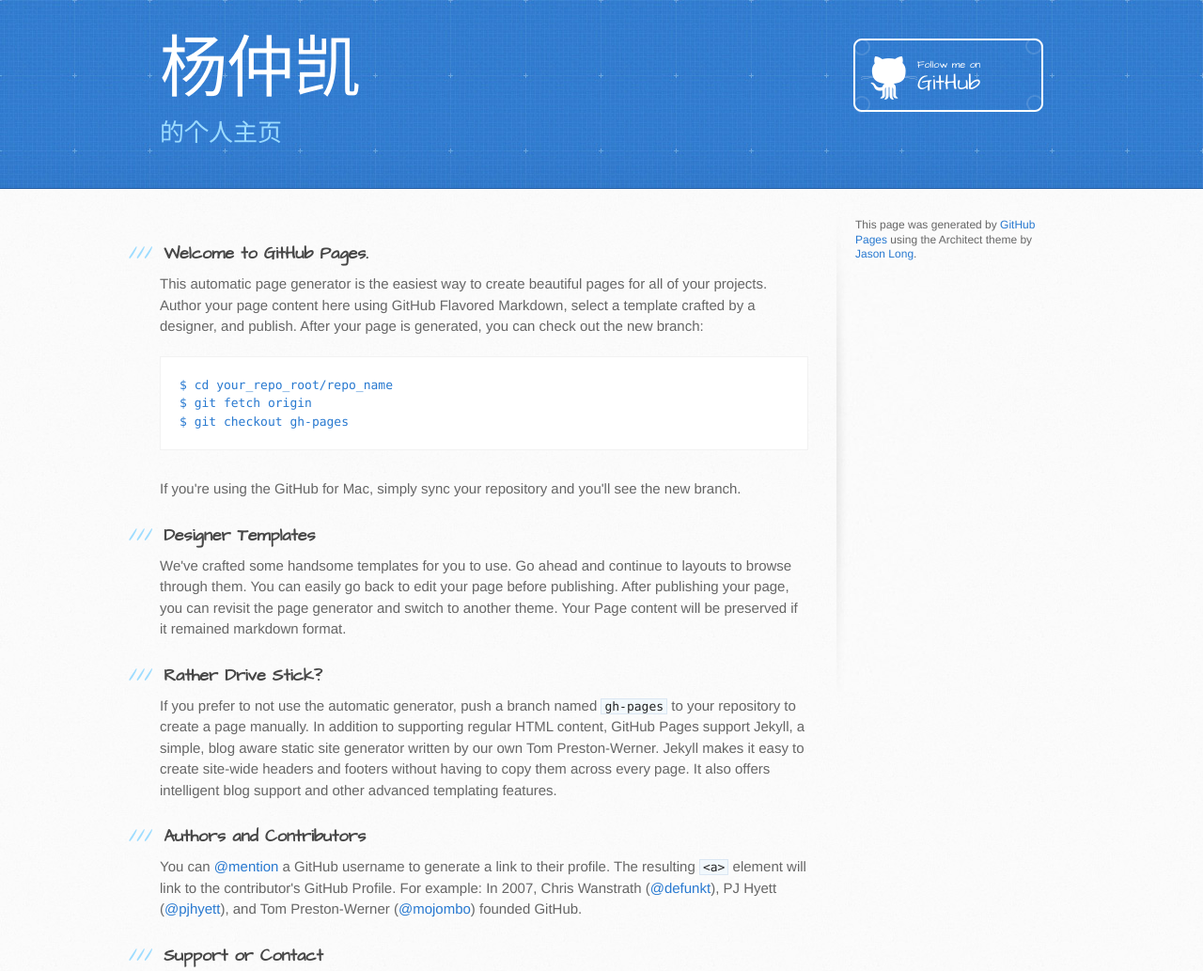
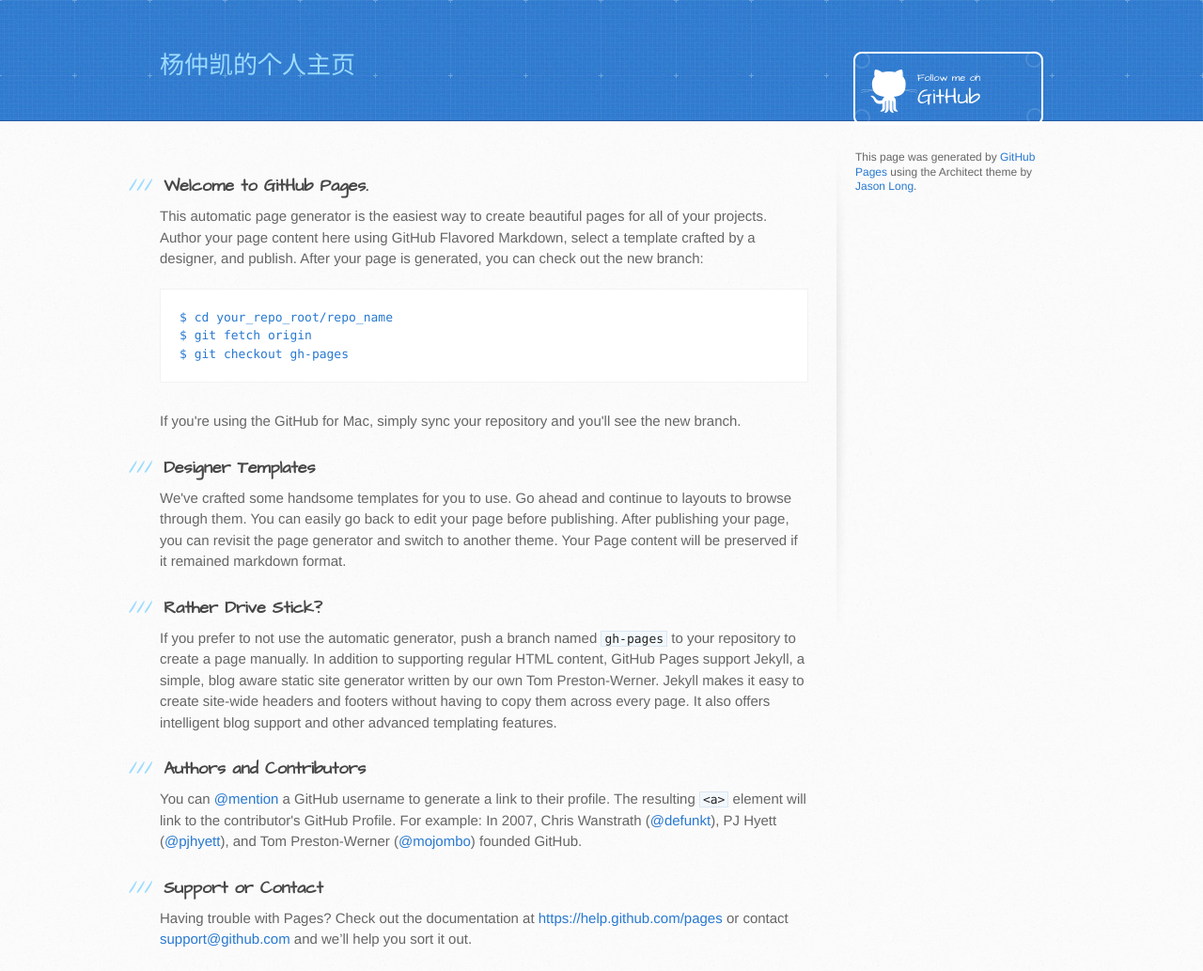
Before and after one commit to yzk0/yzk0.github.io, a plain HTML site: page index.html in a window 1280 px wide. Shown: the top 1033 px of the page at 94% size. Drawn offline with Linux system fonts and the light colour scheme.

Commit message:
Update index.html

```diff
--- a/index.html
+++ b/index.html
@@ -19,8 +19,8 @@
   <body>
     <header>
       <div class="inner">
-        <h1>杨仲凯</h1>
-        <h2>的个人主页</h2>
+        <h1></h1>
+        <h2>杨仲凯的个人主页</h2>
         <a href="https://github.com/yzk0" class="button"><small>Follow me on</small> GitHub</a>
       </div>
     </header>
```
